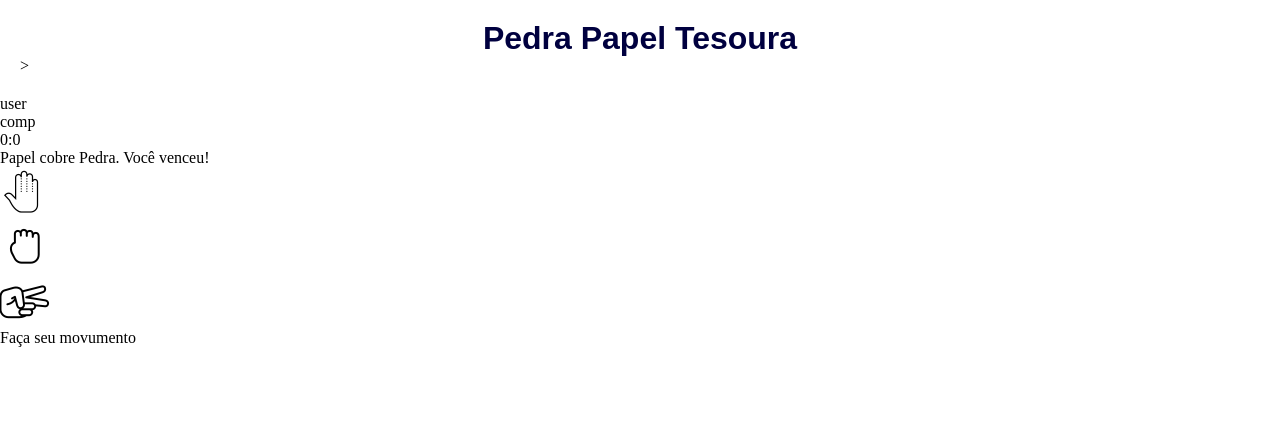
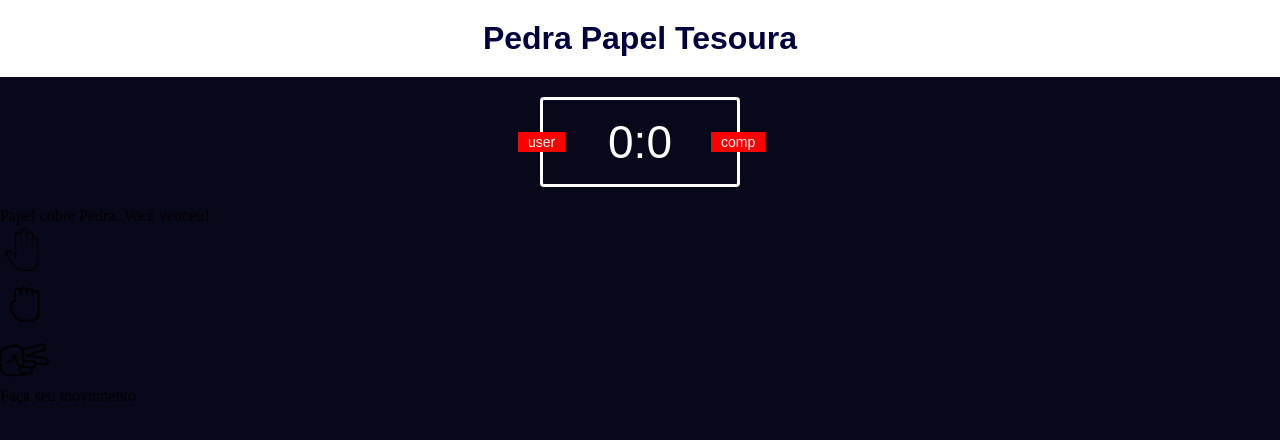
Before and after one commit to rmouram/rock-paper-scissors, a plain HTML site: page index.html in a window 1280 px wide. Drawn offline with Linux system fonts and the light colour scheme.

Commit message:
att no score-board

```diff
--- a/index.html
+++ b/index.html
@@ -7,7 +7,7 @@
 </head>
 <body>
     <header>
-        <h1>Pedra Papel Tesoura</h1>>
+        <h1>Pedra Papel Tesoura</h1>
     </header>
 
     <div class="score-board">
--- a/styles.css
+++ b/styles.css
@@ -3,6 +3,10 @@
     padding: 0;
     box-sizing: border-box;
 }
+body{
+    background-color: rgb(8, 8, 27);
+}
+
 
 header{
     background: white;
@@ -14,3 +18,36 @@ header > h1{
     text-align: center;
     font-family: Asap, sans-serif;
 }
+
+.score-board{
+    margin: 20px auto;
+    border: 3px solid white;
+    border-radius: 4px;
+    text-align: center;
+    width: 200px;
+    color: white;
+    font-size: 46px;
+    padding: 15px 20px;
+    font-family: Asap, sans-serif;
+    position: relative;
+}
+
+.badge{
+    background: red;
+    color: white;
+    font-size: 14px;
+    padding: 2px 10px;
+    font-family: Asap, sans-serif;
+}
+
+#user-label{
+    position: absolute;
+    top: 32px;
+    left: -25px;
+}
+
+#computer-label{
+    position: absolute;
+    top: 32px;
+    left: 168px;
+}
```
